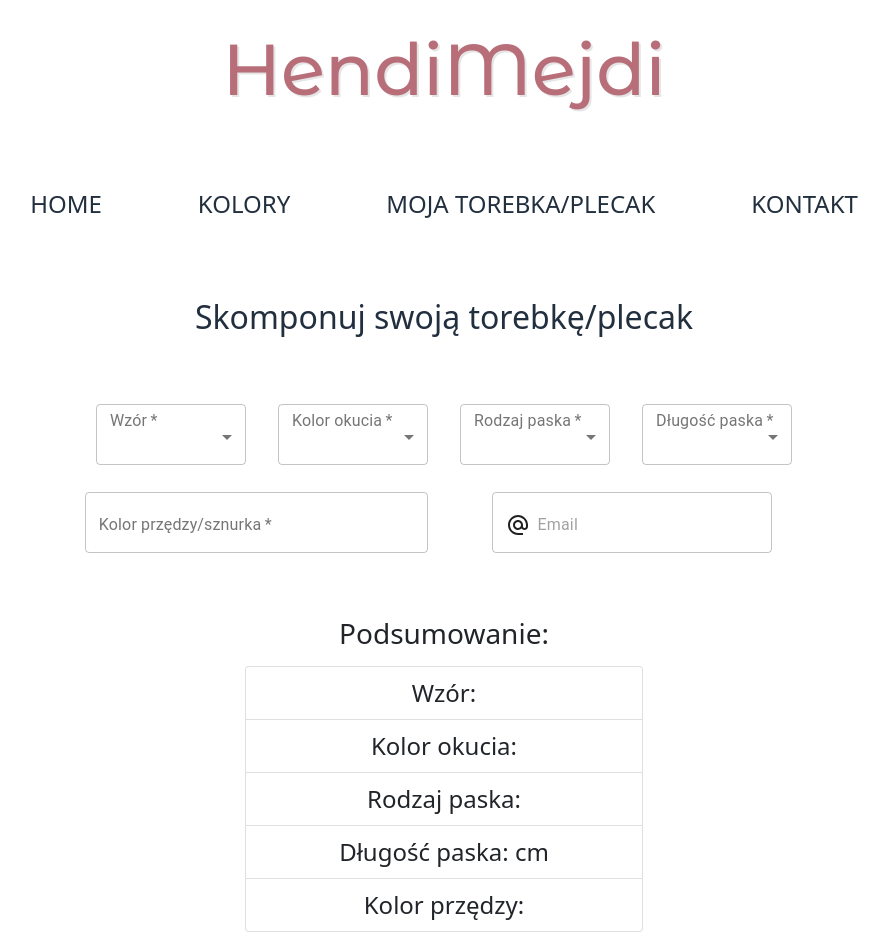
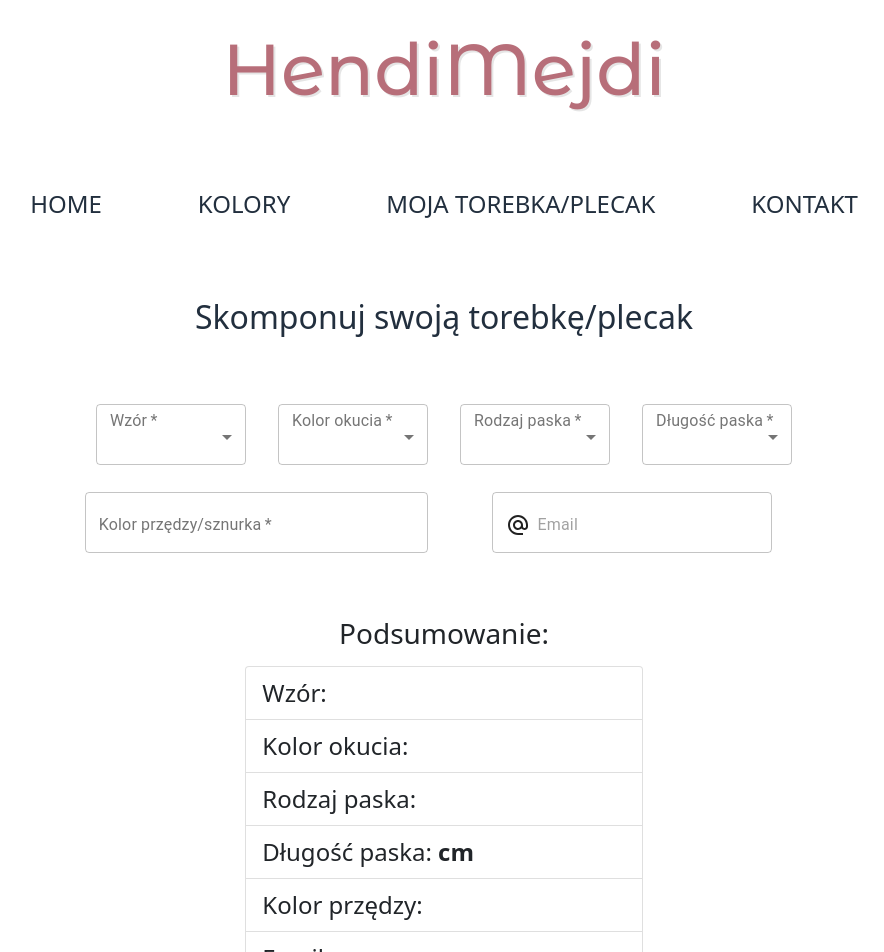
Before and after one commit to Piotr-Zacharski/hendimejdinc, a Next.js app: page /mybag in a window 1280 px wide. Shown: the top 952 px of the page, without its empty margins (196-1080 px from the left). Built offline with nearby package versions, Linux system fonts and the light colour scheme.

Commit message:
added snackbar

```diff
--- a/components/Input.js
+++ b/components/Input.js
@@ -1,4 +1,4 @@
-import React, { useState, setState, useRef } from 'react'
+import React, { useState, useRef } from 'react'
 import { makeStyles, ThemeProvider } from '@material-ui/core/styles'
 import { createTheme } from '@material-ui/core/styles'
 import InputLabel from '@material-ui/core/InputLabel'
@@ -9,9 +9,10 @@ import Select from '@material-ui/core/Select'
 import TextField from '@material-ui/core/TextField'
 import SubmitButton from './SubmitButton'
 import styled from 'styled-components'
-import { InputAdornment } from '@material-ui/core'
+import {InputAdornment} from '@material-ui/core'
 import emailjs from '@emailjs/browser'
 import { Col, Row } from 'react-bootstrap'
+import {Alert} from "@mui/material";
 
 const useStyles = makeStyles((theme) => ({
     formControl: {
@@ -87,6 +88,9 @@ const StyledText = styled.h3`
 export default function Input() {
     const classes = useStyles()
     const form = useRef()
+    const [alert, setAlert] = useState(null)
+
+    const info = <Alert severity="success" sx={{ width: '100%' }} style={{backgroundColor: '#d5aab0', color: 'white', justifyContent: 'center'}}>Twoje zamówienie zostało wysłane.</Alert>
 
     const SERVICE_ID = 'formularz'
     const TEMPLATE_ID = 'template_cyejmfu'
@@ -97,7 +101,10 @@ export default function Input() {
         emailjs.sendForm(SERVICE_ID, TEMPLATE_ID, form.current, USER_ID).then(
             function (result) {
                 console.log(result.text)
-                setTimeout(() => {}, 6000)
+                setAlert(info)
+                setTimeout(() => {
+                    setAlert(null)
+                }, 6000)
                 clearState()
             },
             function (error) {
@@ -246,7 +253,7 @@ export default function Input() {
                             InputProps={{
                                 startAdornment: (
                                     <InputAdornment position="start">
-                                        <AlternateEmailIcon />
+                                        <AlternateEmailIcon/>
                                     </InputAdornment>
                                 ),
                             }}
@@ -255,38 +262,35 @@ export default function Input() {
                             name="userEmail"
                             value={userEmail}
                             onChange={handleChangeUserEmail}
-                        ></TextField>
+                        />
                     </form>
                     <Row className="justify-content-md-center mt-5">
-                        <Col md={4}>
+                        <Col md={4} className="justify-content-md-start">
                             <h3>Podsumowanie:</h3>
                             <ul className="list-group mt-3">
-                                <li className="list-group-item">
+                                <li className="list-group-item text-start">
                                     Wzór:
-                                    {name === ' '
-                                        ? ' N/A'
-                                        : ' ' +
-                                          name.charAt(0).toUpperCase() +
-                                          name.slice(1)}
+                                    <strong>{name === ' ' ? ' N/A' : ' ' + name.charAt(0).toUpperCase() + name.slice(1)}</strong>
                                 </li>
-                                <li className="list-group-item">
+                                <li className="list-group-item text-start">
                                     Kolor okucia:
-                                    {color === ' ' ? ' N/A' : ' ' + color}
+                                    <strong>{color === ' ' ? ' N/A' : ' ' + color}</strong>
                                 </li>
-                                <li className="list-group-item">
+                                <li className="list-group-item text-start">
                                     Rodzaj paska:
-                                    {type === ' ' ? ' N/A' : ' ' + type}
+                                    <strong>{type === ' ' ? ' N/A' : ' ' + type}</strong>
                                 </li>
-                                <li className="list-group-item">
+                                <li className="list-group-item text-start">
                                     Długość paska:
-                                    {length === ' '
-                                        ? ' N/A'
-                                        : ' ' + length + ' cm'}
+                                    <strong>{length === ' ' ? ' N/A' : ' ' + `${length} cm`}</strong>
                                 </li>
-                                <li className="list-group-item">
+                                <li className="list-group-item text-start">
                                     Kolor przędzy:
-                                    {cord === ' ' ? ' N/A' : ' ' + cord}
-                                </li>
+                                    <strong>{cord === ' ' ? ' N/A' : ' ' + cord}</strong>
+                                </li><li className="list-group-item text-start">
+                                Email:
+                                <strong>{userEmail === ' ' ? ' N/A' : ' ' + userEmail}</strong>
+                            </li>
                             </ul>
                         </Col>
                     </Row>
@@ -294,6 +298,7 @@ export default function Input() {
                         <SubmitButton />
                     </div>
                 </form>
+                {alert}
             </div>
         </ThemeProvider>
     )
```
Also changed, not shown: pages/contact.js (+16 -6 lines).
